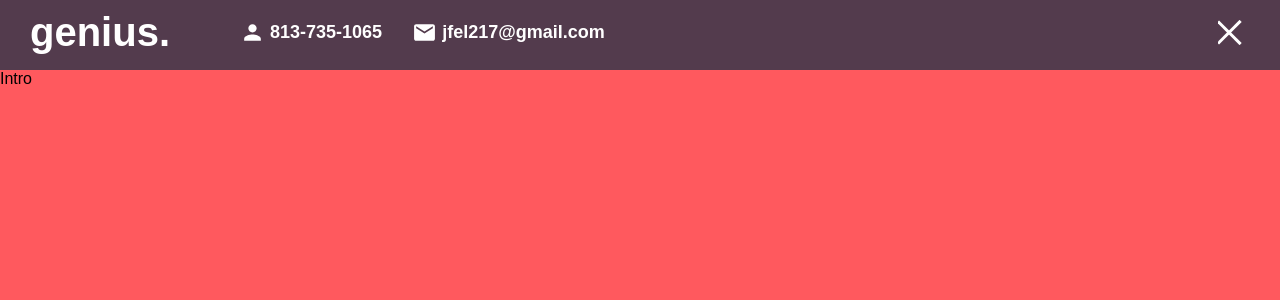
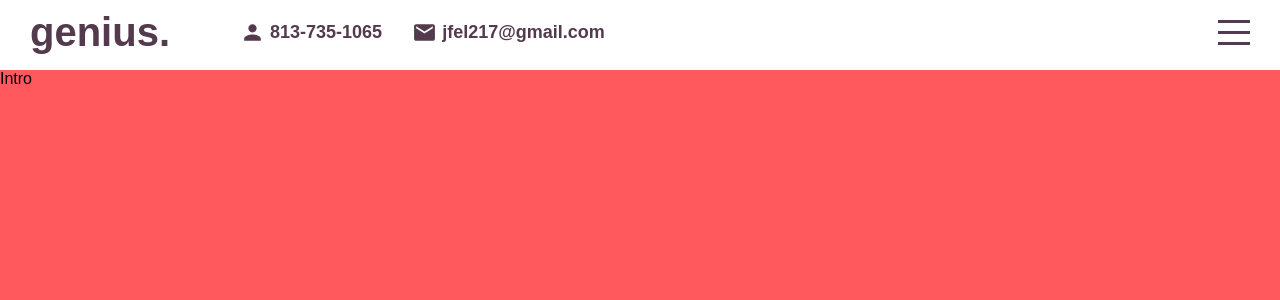
Before and after one commit to JelenaMF/portfolio-react, a React (Create React App) app: page / in a window 1280 px wide. Shown: the top 300 px of the page. Built offline with nearby package versions, Linux system fonts and the light colour scheme; a web font is replaced by a local one.

Commit message:
added an onClick function to set the link active

```diff
--- a/src/App.jsx
+++ b/src/App.jsx
@@ -5,11 +5,13 @@ import Testimonials from "./components/testimonials/Testimonials";
 import Works from "./components/works/Works";
 import Contact from "./components/contact/Contact";
 import "./app.scss"
+import {useState} from 'react';
 
 function App() {
+  const [menuOpen, setMenuOpen] = useState(false)
   return (
     <div className="app">
-     <Topbar />
+     <Topbar menuOpen={menuOpen} setMenuOpen={setMenuOpen} />
       <div className="sections">
         <Intro />
         <Portfolio />
--- a/src/components/topbar/Topbar.jsx
+++ b/src/components/topbar/Topbar.jsx
@@ -1,9 +1,9 @@
 import './topbar.scss';
 import {Person, Mail } from "@material-ui/icons";
 
-export default function Topbar() {
+export default function Topbar({menuOpen, setMenuOpen}) {
     return (
-        <div className="topbar active">
+        <div className={"topbar " + (menuOpen && "active")}>
             <div className="wrapper">
                 <div className="left">
                     <a href="#intro" className="logo">genius.</a>
@@ -17,7 +17,7 @@ export default function Topbar() {
                     </div>
                 </div>
                 <div className="right">
-                    <div className="hamburger">
+                    <div className="hamburger" onClick={()=> setMenuOpen(!menuOpen)} >
                         <span className="line1"></span>
                         <span className="line2"></span>
                         <span className="line3"></span>
```
